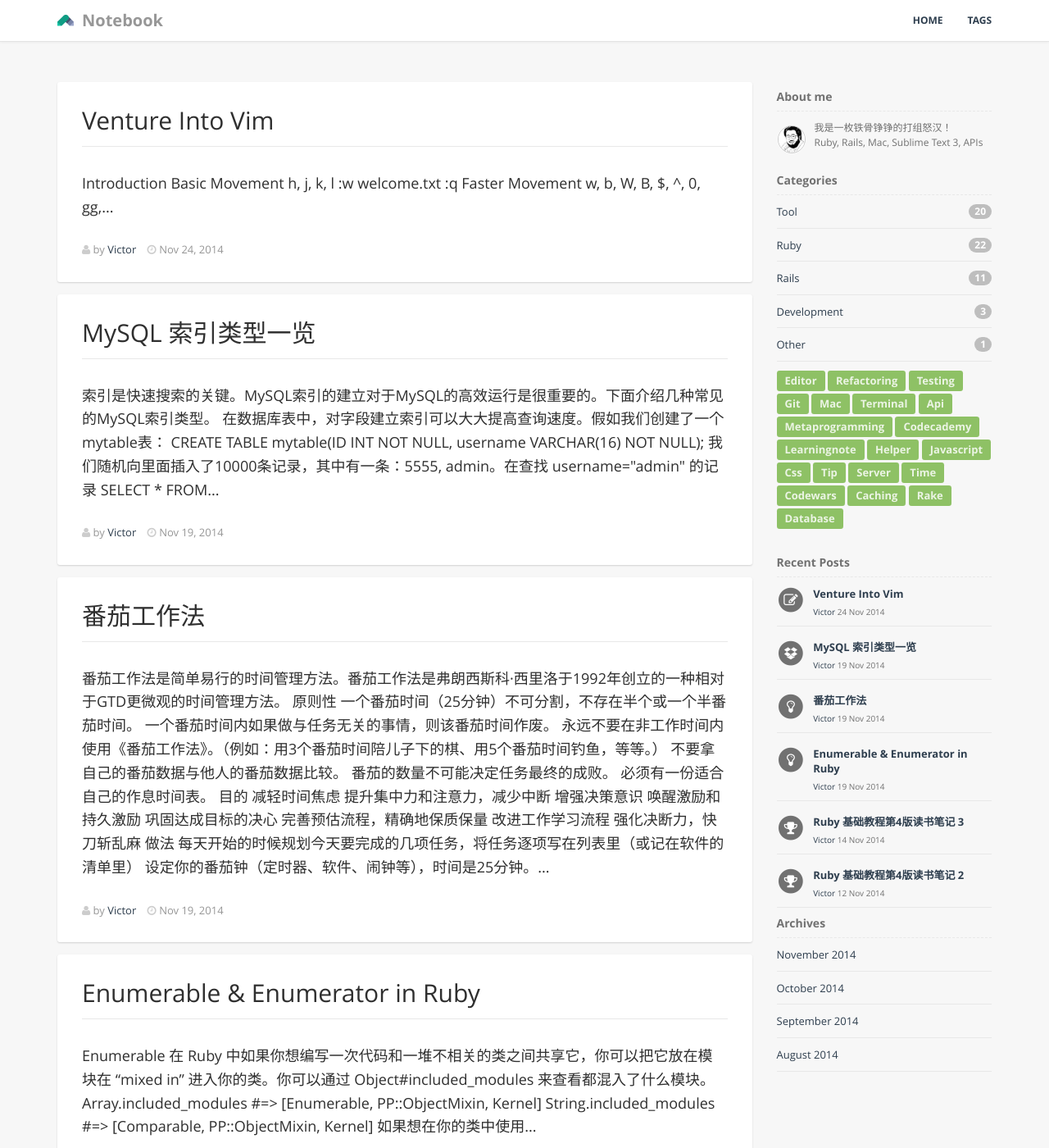
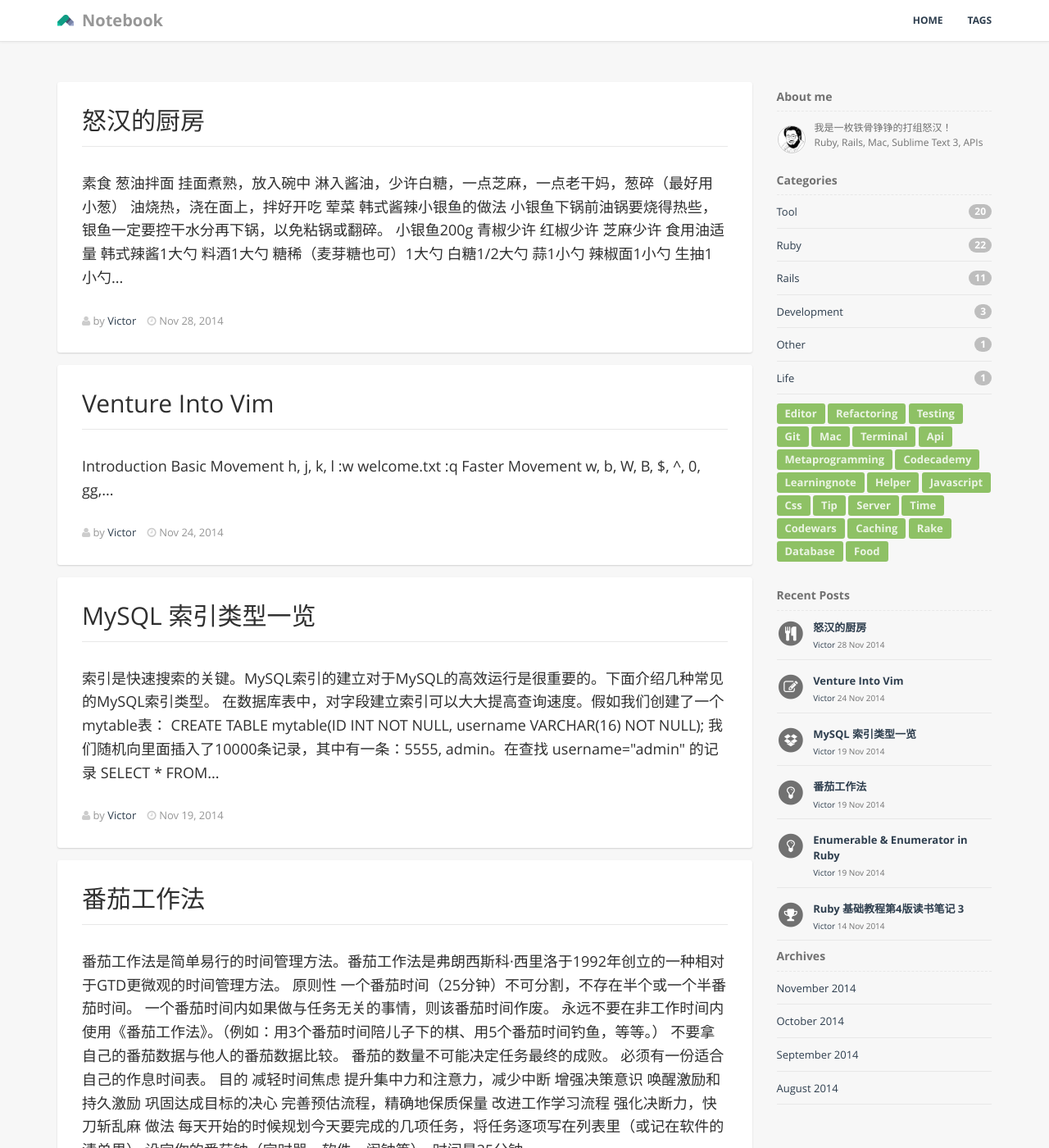
Before and after one commit to GiaoGiaoCat/GiaoGiaoCat.github.io, a Jekyll site: the page built from index.html, in a window 1280 px wide and 1400 px high. Shown: the whole window at 82% size. Built offline with Jekyll 4.4.1, drawn with Linux system fonts in a browser that asks for light colours; Markdown is read by kramdown in place of the engine named in the settings; the list of posts is cut into pages by our own code; some of the changed text lies outside the part shown.

Commit message:
add a new fodd category

```diff
--- a/_includes/display_icon.html
+++ b/_includes/display_icon.html
@@ -17,8 +17,6 @@
       <i class="fa fa-adn fa-stack-1x text-white"></i>
     {% elsif post.tags contains 'metaprogramming' %}
       <i class="fa fa-flask fa-stack-1x text-white"></i>
-    {% elsif post.tags contains 'learningnote' %}
-      <i class="fa fa-trophy fa-stack-1x text-white"></i>
     {% elsif post.tags contains 'helper' %}
       <i class="fa fa-cutlery fa-stack-1x text-white"></i>
     {% elsif post.tags contains 'javascript' %}
@@ -41,6 +39,12 @@
       <i class="fa fa-truck fa-stack-1x text-white"></i>
     {% elsif post.tags contains 'database' %}
       <i class="fa fa-dropbox fa-stack-1x text-white"></i>
+    {% elsif post.tags contains 'regexp' %}
+      <i class="fa fa-magnet fa-stack-1x text-white"></i>
+    {% elsif post.tags contains 'food' %}
+      <i class="fa fa-cutlery fa-stack-1x text-white"></i>
+    {% elsif post.tags contains 'learningnote' %}
+      <i class="fa fa-trophy fa-stack-1x text-white"></i>
     {% endif %}
   </span>
 </div>
--- /dev/null
+++ b/_posts/201411/2014-11-28-food.md
@@ -0,0 +1,53 @@
+---
+layout: post
+title: "怒汉的厨房"
+date: 2014-11-28 11:20:00
+categories: life
+tags: food
+author: "Victor"
+---
+
+## 素食
+
+### 葱油拌面
+
+1. 挂面煮熟，放入碗中
+2. 淋入酱油，少许白糖，一点芝麻，一点老干妈，葱碎（最好用小葱）
+3. 油烧热，浇在面上，拌好开吃
+
+## 荤菜
+
+### 韩式酱辣小银鱼的做法
+
+* 小银鱼下锅前油锅要烧得热些，银鱼一定要控干水分再下锅，以免粘锅或翻碎。
+* 小银鱼200g 青椒少许 红椒少许 芝麻少许 食用油适量 韩式辣酱1大勺 料酒1大勺 糖稀（麦芽糖也可）1大勺 白糖1/2大勺 蒜1小勺 辣椒面1小勺 生抽1小勺 橄榄油1小勺 香油少许
+
+1. 辣酱糖稀等调味辣酱调匀待用。
+2. 将小银鱼洗净晾干，青红椒洗净切丝。
+3. 锅中加油烧热，放入小银鱼翻炒，稍变金黄，盛出待用。
+4. 锅中加入步骤1调好的辣酱，烧开，关小火。
+5. 放入小银鱼翻炒均匀，小银鱼熟透后，加入青红辣椒丝翻炒两下，关火，撒上芝麻出锅。
+
+### 韩式酱辣小银鱼的做法简易版
+
+* 小银鱼，韩国辣酱1勺，糖稀1勺，酱油一勺，芝麻
+* 小银鱼洗净控干水分
+
+1. 将韩国辣酱，糖稀，酱油，芝麻调成酱汁备用
+2. 小火烧热不粘锅，然后放入小银鱼翻炒，把多余的水分翻炒出去
+3. 将准备好的酱汁放入锅中，同小银鱼一同翻炒均匀后，即可关火
+
+### 蜜汁小鱼干
+
+1. 小鱼干洗干净，用厨房用纸擦干水
+2. 锅里放油，烧热，下姜茸和蒜泥，转小火
+3. 爆香后倒入小鱼干，略炒
+4. 加酱油和蜂蜜，接着炒约一两分钟
+5. 下辣椒面和白芝麻，炒至汤汁收干，起锅盛盘
+
+### 蒸小鱼
+
+1. 小鱼干洗干净，装碗
+2. 放入酱油，白糖，一点料酒，醋，味素，芝麻少许，辣椒面，也可放一点橄榄油
+3. 上面盖上大片的姜和葱
+4. 蒸好，把葱姜调走，拌匀，也可在第2步拌
--- /dev/null
+++ b/categories/life/index.html
@@ -0,0 +1,5 @@
+---
+title: "life"
+layout: default
+---
+{% include category_posts.html %}
```
